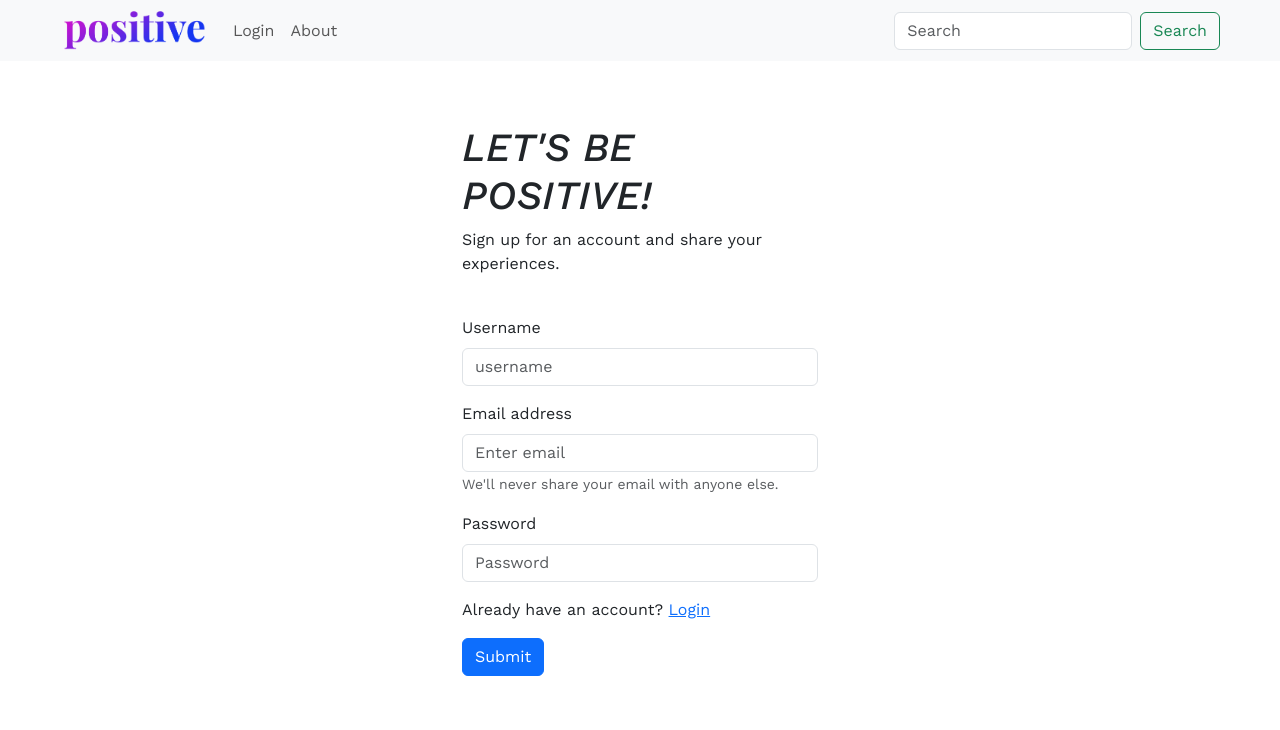
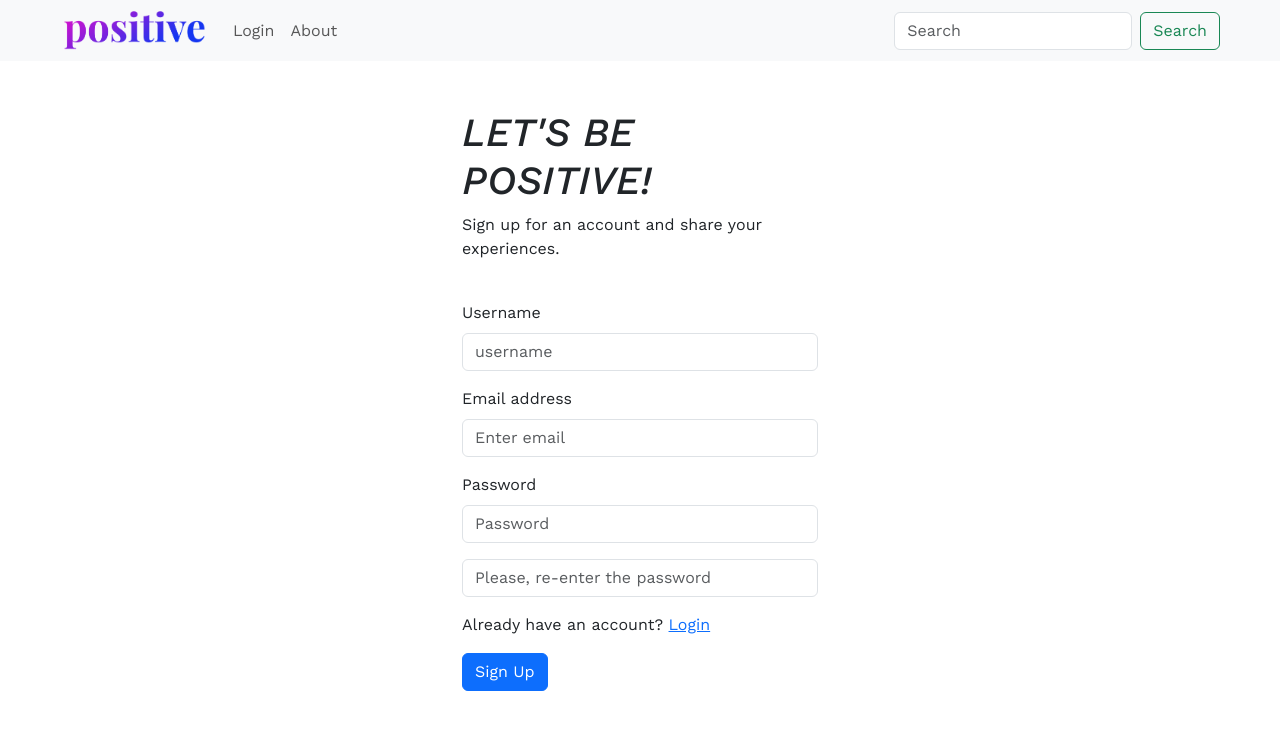
Before and after one commit to Parbelaez/positive_frontend_pp5_v2024, a React (Create React App) app: page /signup in a window 1280 px wide. Shown: the top 730 px of the page. Built offline with nearby package versions, Linux system fonts and the light colour scheme; a web font is replaced by a local one.

Commit message:
Add styling to the signup form

```diff
--- a/src/pages/auth/SignUpForm.js
+++ b/src/pages/auth/SignUpForm.js
@@ -17,29 +17,29 @@ function SignUpForm() {
             </Row>
             <Row className="justify-content-md-center">
                 <Col xs lg="4">
-                    <Form.Group className="mb-3" controlId="formBasicEmail">
+                    <Form.Group className="mb-3" controlId="username">
                         <Form.Label>Username</Form.Label>
-                        <Form.Control type="username" placeholder="username" />
+                        <Form.Control type="text" placeholder="username" name='username'/>
                     </Form.Group>
 
                     <Form>
-                        <Form.Group className="mb-3" controlId="formBasicEmail">
+                        <Form.Group className="mb-3" controlId="email">
                             <Form.Label>Email address</Form.Label>
-                            <Form.Control type="email" placeholder="Enter email" />
-                            <Form.Text className="text-muted">
-                                We'll never share your email with anyone else.
-                            </Form.Text>
+                            <Form.Control type="email" placeholder="Enter email" name='email' />
                         </Form.Group>
 
-                        <Form.Group className="mb-3" controlId="formBasicPassword">
+                        <Form.Group className="mb-3" controlId="password1">
                             <Form.Label>Password</Form.Label>
-                            <Form.Control type="password" placeholder="Password" />
+                            <Form.Control type="password" placeholder="Password" name='password1'/>
+                        </Form.Group>
+                        <Form.Group className="mb-3" controlId="password2">
+                            <Form.Control type="password" placeholder="Please, re-enter the password" name='password2' />
                         </Form.Group>
                         <p>
-                            Already have an account? <Link to="/signin">Login</Link>
+                            Already have an account? <Link to="/login">Login</Link>
                         </p>
                         <Button variant="primary" type="submit">
-                            Submit
+                            Sign Up
                         </Button>
                     </Form>
                 </Col>
```
